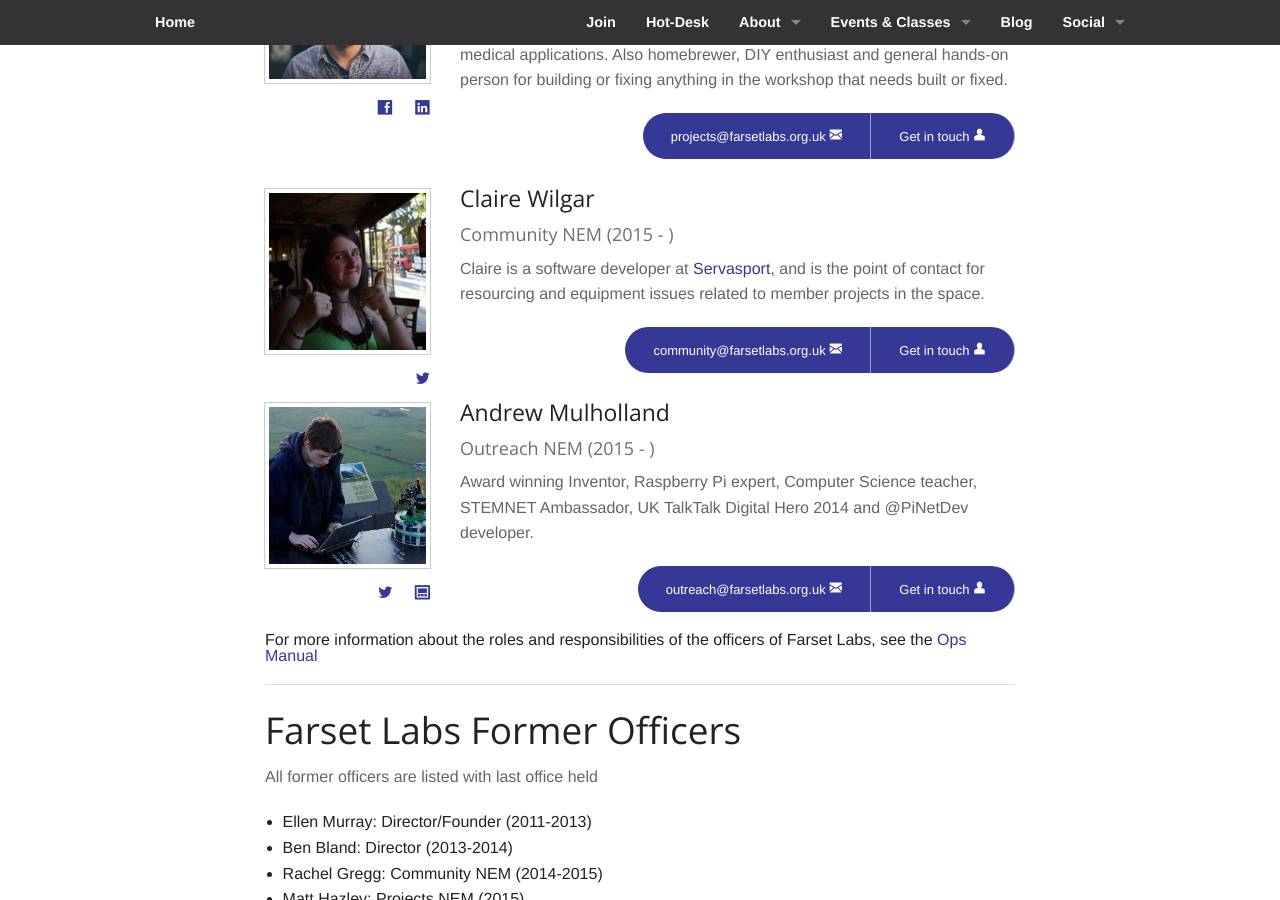
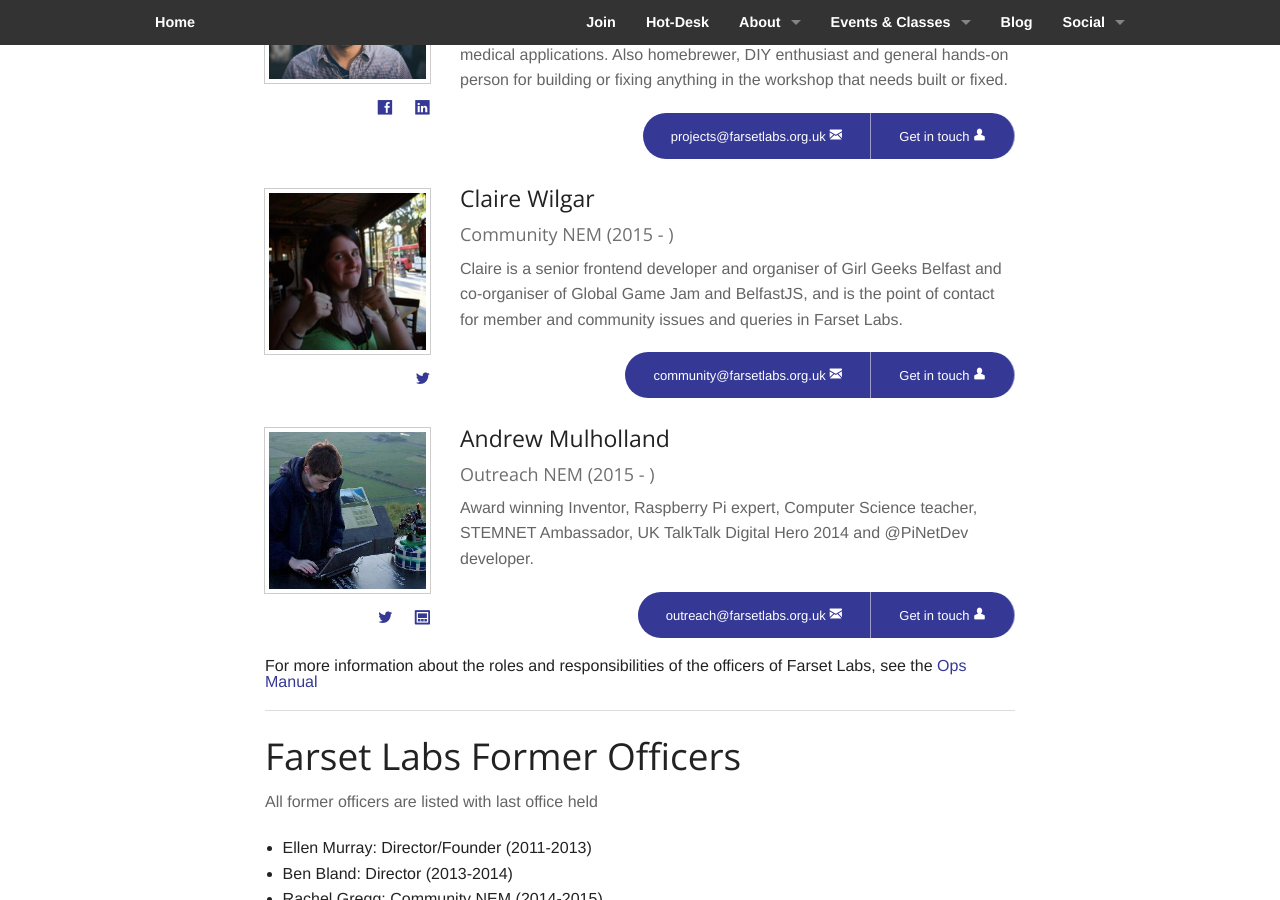
Before and after one commit to FarsetLabs/farsetlabs.github.io, a Jekyll site: the page built from about/index.html, in a window 1280 px wide and 900 px high, scrolled down 2428 px. Built offline with Jekyll 4.4.1, drawn with Linux system fonts in a browser that asks for light colours.

Commit message:
Update Claire bio (#157)

```diff
--- a/_config.yml
+++ b/_config.yml
@@ -114,7 +114,7 @@ officers:
     username: wilgar
     year: 2015 -
     title: "Community NEM"
-    blurb: "Claire is a software developer at [Servasport](http://www.servasport.com/), and is the point of contact for resourcing and equipment issues related to member projects in the space."
+    blurb: "Claire is a senior frontend developer and organiser of Girl Geeks Belfast and co-organiser of Global Game Jam and BelfastJS, and is the point of contact for member and community issues and queries in Farset Labs."
     email: "community@farsetlabs.org.uk"
     discourse: "clairebones"
     twitter: "clairedotw"
```
